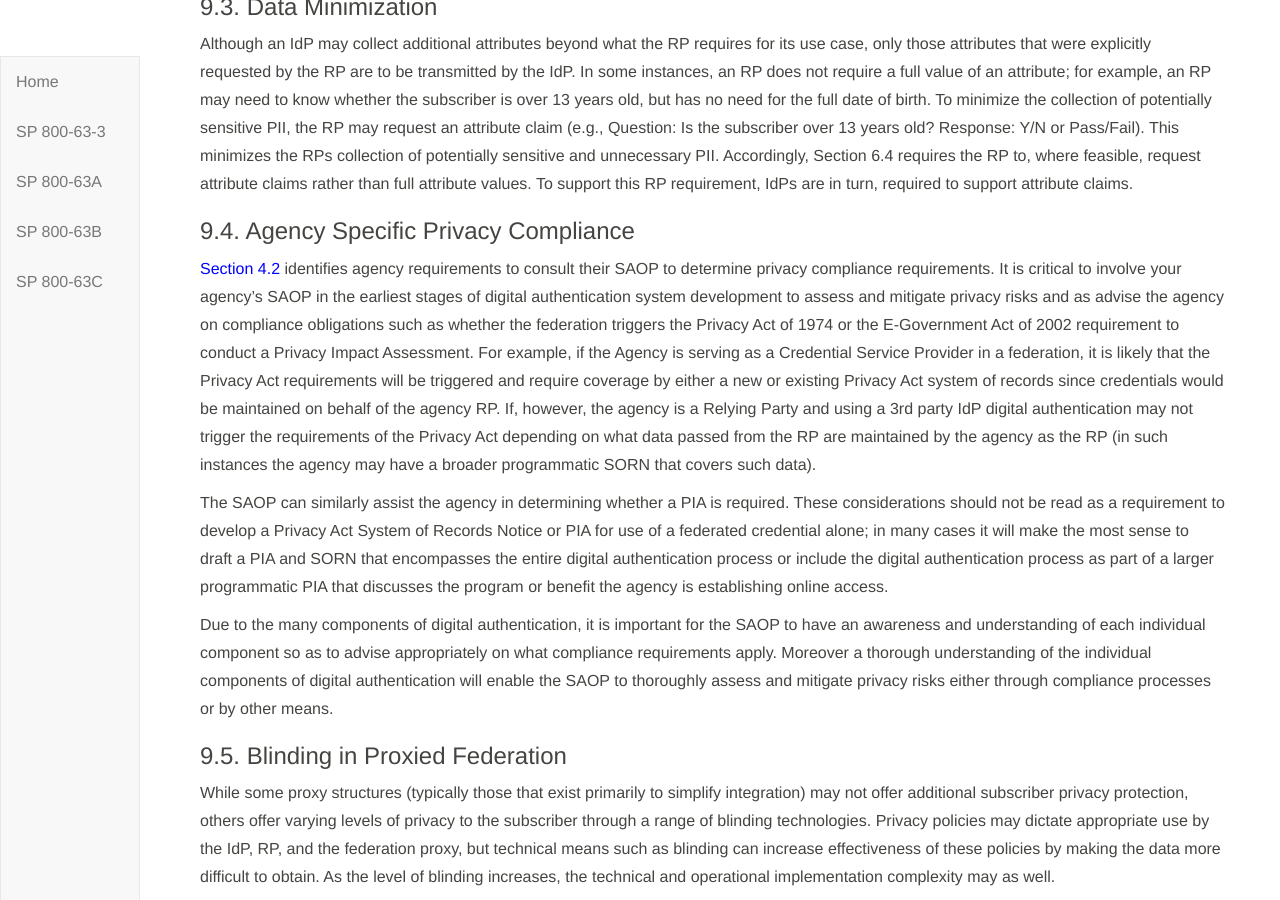
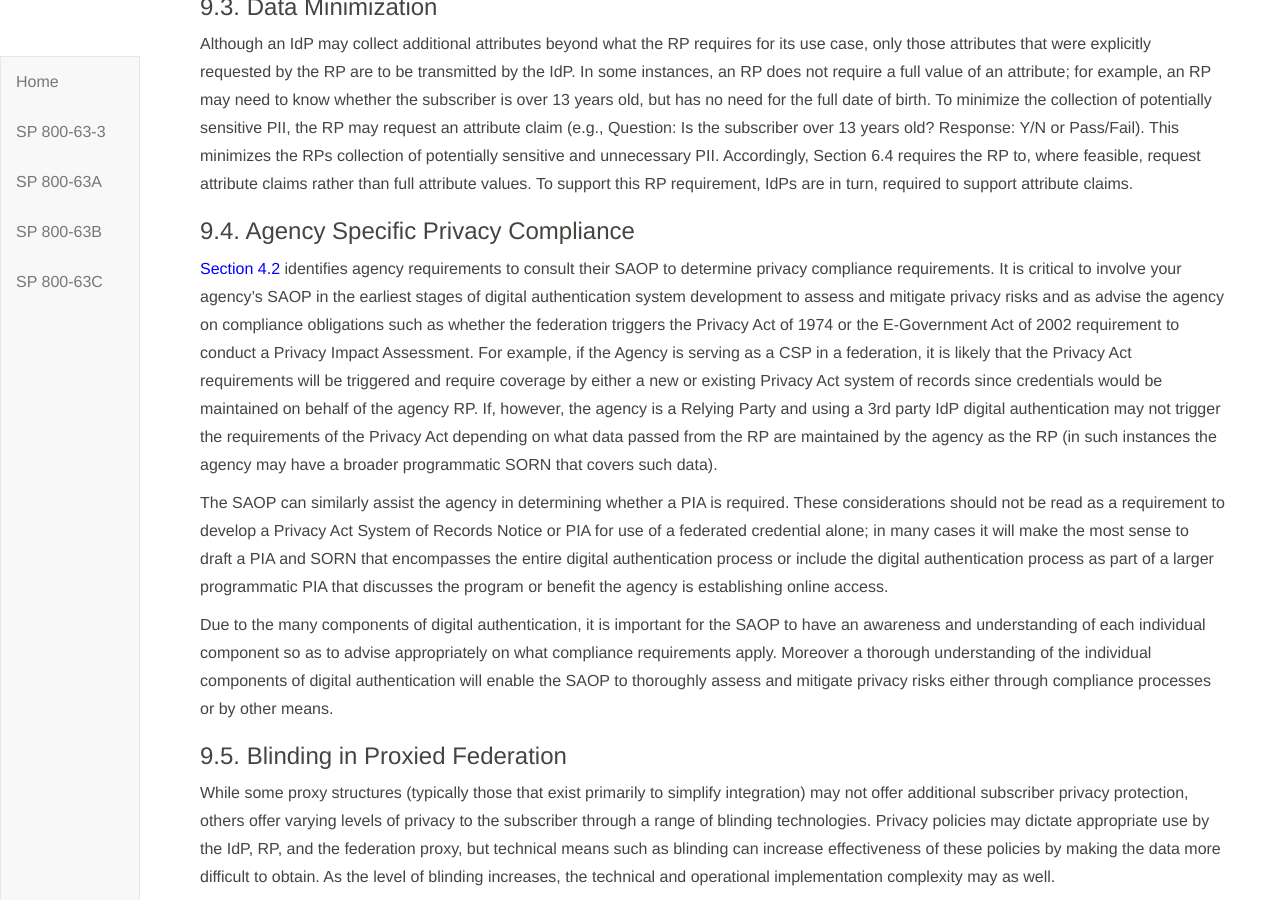
Before and after one commit to usnistgov/800-63-3, a Jekyll site: the page built from sp800-63c/sec9_privacy.md, in a window 1280 px wide and 900 px high, scrolled down 950 px. Built offline with Jekyll 4.4.1, drawn with Linux system fonts in a browser that asks for light colours; our own code applies the rules of GitHub Pages for plain Markdown files.

Commit message:
Update sec9_privacy.md

```diff
--- a/sp800-63c/sec9_privacy.md
+++ b/sp800-63c/sec9_privacy.md
@@ -27,7 +27,7 @@ Although an IdP may collect additional attributes beyond what the RP requires fo
 
 ### 9.4. Agency Specific Privacy Compliance
 
-[Section 4.2](#privacy-reqs) identifies agency requirements to consult their SAOP to determine privacy compliance requirements. It is critical to involve your agency's SAOP in the earliest stages of digital authentication system development to assess and mitigate privacy risks and as advise the agency on compliance obligations such as whether the federation triggers the Privacy Act of 1974 or the E-Government Act of 2002 requirement to conduct a Privacy Impact Assessment.  For example, if the Agency is serving as a Credential Service Provider in a federation, it is likely that the Privacy Act requirements will be triggered and require coverage by either a new or existing Privacy Act system of records since credentials would be maintained on behalf of the agency RP.  If, however, the agency is a Relying Party and using a 3rd party IdP digital authentication may not trigger the requirements of the Privacy Act depending on what data passed from the RP are maintained by the agency as the RP (in such instances the agency may have a broader programmatic SORN that covers such data).
+[Section 4.2](#privacy-reqs) identifies agency requirements to consult their SAOP to determine privacy compliance requirements. It is critical to involve your agency's SAOP in the earliest stages of digital authentication system development to assess and mitigate privacy risks and as advise the agency on compliance obligations such as whether the federation triggers the Privacy Act of 1974 or the E-Government Act of 2002 requirement to conduct a Privacy Impact Assessment.  For example, if the Agency is serving as a CSP in a federation, it is likely that the Privacy Act requirements will be triggered and require coverage by either a new or existing Privacy Act system of records since credentials would be maintained on behalf of the agency RP.  If, however, the agency is a Relying Party and using a 3rd party IdP digital authentication may not trigger the requirements of the Privacy Act depending on what data passed from the RP are maintained by the agency as the RP (in such instances the agency may have a broader programmatic SORN that covers such data).
 
 The SAOP can similarly assist the agency in determining whether a PIA is required. These considerations should not be read as a requirement to develop a Privacy Act System of Records Notice or PIA for use of a federated credential alone; in many cases it will make the most sense to draft a PIA and SORN that encompasses the entire digital authentication process or include the digital authentication process as part of a larger programmatic PIA that discusses the program or benefit the agency is establishing online access.
 
```
